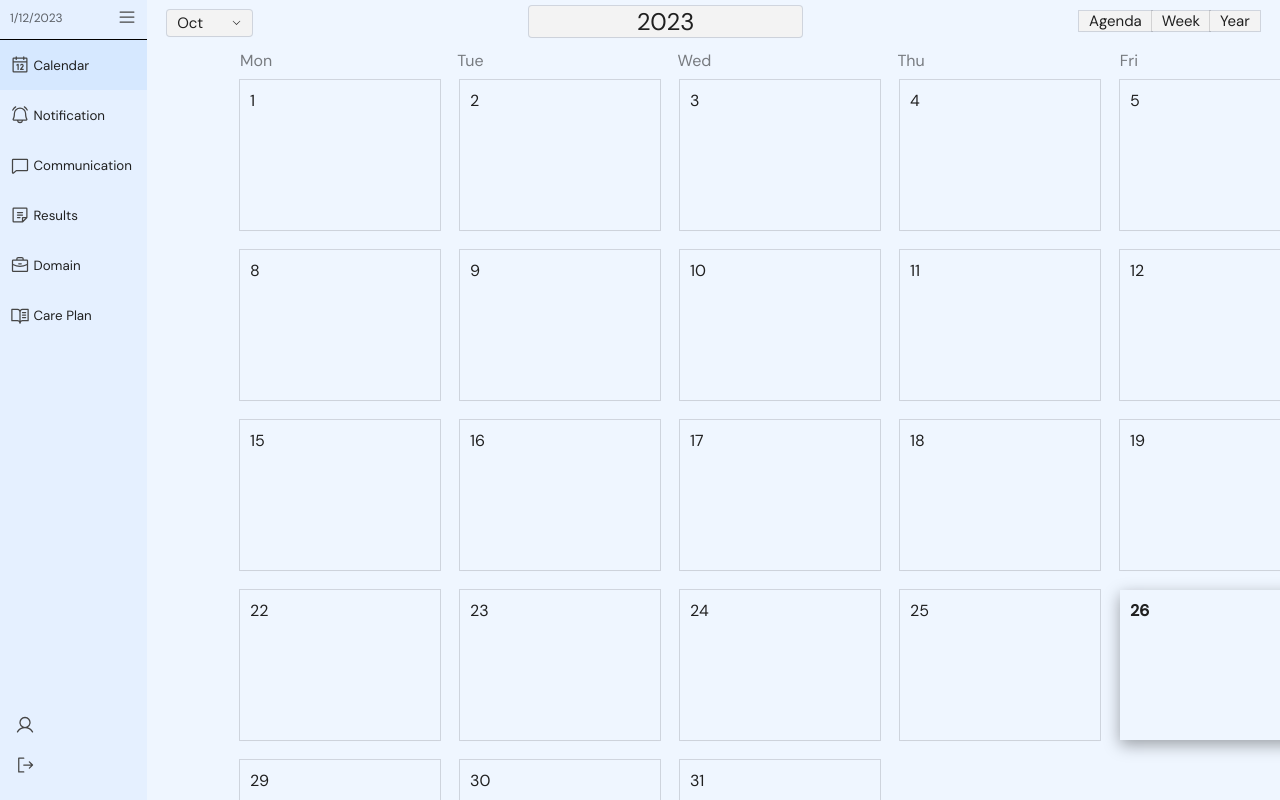
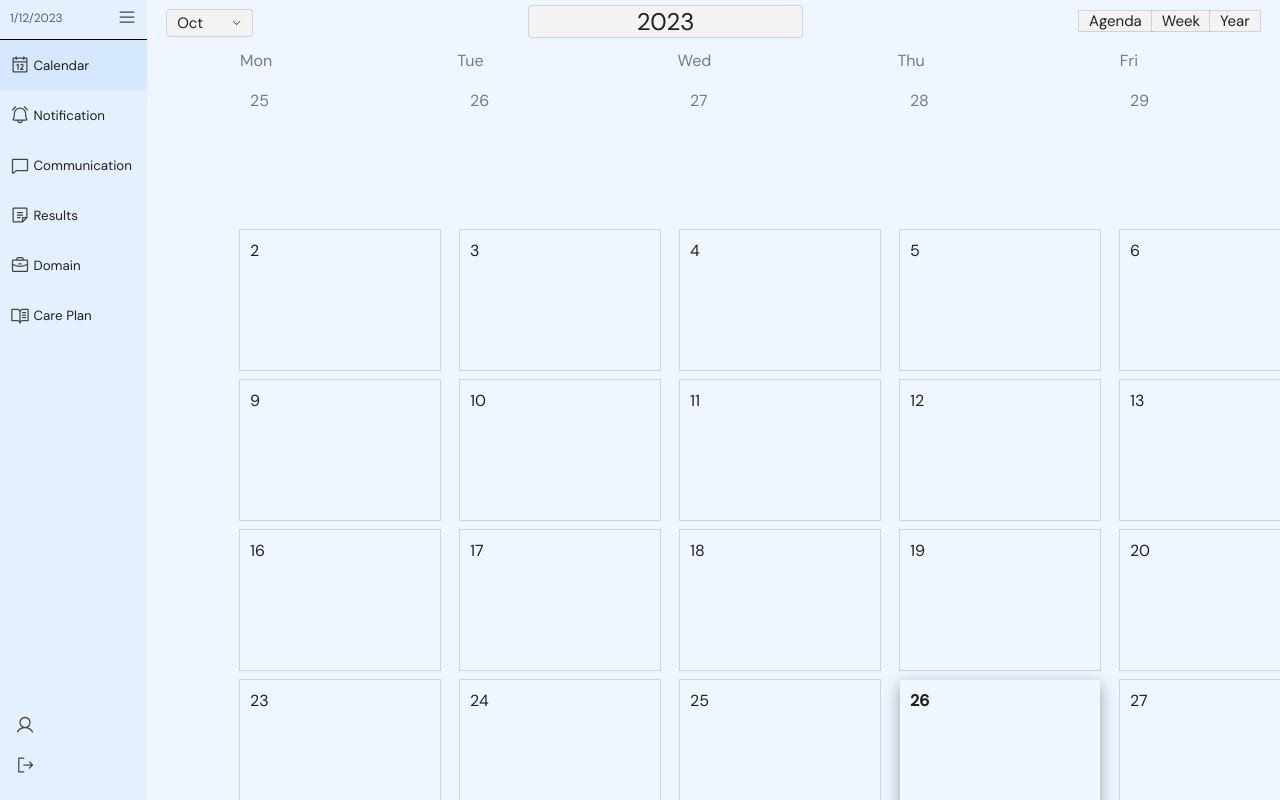
Before and after one commit to DiamondD7/yougotjob_client, a React (Vite) app: page /home in a window 1280 px wide. Both pictures are taken after a click on the button "Calendar". Shown: the top 800 px of the page. Built offline with nearby package versions, Linux system fonts and the light colour scheme.

Commit message:
implemented the funcionality of the previous months prefixes

```diff
--- a/src/components/Calendar/Calendar.jsx
+++ b/src/components/Calendar/Calendar.jsx
@@ -59,6 +59,52 @@ const Calendar = () => {
     setFullDate(handleYearChange(parseInt(selectedYear))); //updating the full calendar date if there is changes in year.
   }, [selectedYear]); //this will only run when the state got change
 
+  const getDaysFromPreviousMonth = () => {
+    //get the prefix of the last month
+
+    const todayDate = new Date(selectedYear, months.indexOf(selectedMonth), 1);
+    todayDate.setDate(0); // Set the date to the last day of the previous month
+    const daysInPreviousMonth = todayDate.getDate(); // Get the number of days in the previous month
+    const prefixDaysArray = [];
+
+    for (
+      let i = daysInPreviousMonth;
+      i > daysInPreviousMonth - todayDate.getDay();
+      i--
+    ) {
+      prefixDaysArray.unshift(i);
+    }
+
+    return prefixDaysArray;
+  };
+
+  const getNextMonthDays = () => {
+    //get the prefix of the next month
+
+    const nextMonthDate = new Date(
+      selectedYear,
+      months.indexOf(selectedMonth) + 1,
+      1
+    );
+    const currentMonthLastDay = new Date(
+      selectedYear,
+      months.indexOf(selectedMonth) + 1,
+      1
+    );
+    currentMonthLastDay.setDate(0); // Set the date to the last day of the previous month
+    const nextMonthPrefixArray = [];
+    for (
+      let i = nextMonthDate.getDate();
+      i <= 7 - currentMonthLastDay.getDay();
+      i++
+    ) {
+      nextMonthPrefixArray.push(i);
+    }
+    return nextMonthPrefixArray;
+  };
+
+  const nextMonthDays = getNextMonthDays();
+  const previousMonthDays = getDaysFromPreviousMonth();
   return (
     <div>
       <div className="calendar-headers__wrapper">
@@ -122,6 +168,14 @@ const Calendar = () => {
       </div>
 
       <div className="calendar-grid__wrapper">
+        {previousMonthDays.map((day, index) => (
+          <div
+            key={`prevDayCell-${index}`}
+            className="calendar-grid-day__wrapper previousMonthDay"
+          >
+            <p>{day}</p>
+          </div>
+        ))}
         {days.map(
           (day) => (
             days.splice(selectedMaxMonthDays),
@@ -138,6 +192,15 @@ const Calendar = () => {
             )
           )
         )}
+
+        {nextMonthDays.map((day, index) => (
+          <div
+            key={`nextDayCell-${index}`}
+            className="calendar-grid-day__wrapper nextMonthDay"
+          >
+            <p>{day}</p>
+          </div>
+        ))}
       </div>
     </div>
   );
--- a/src/styles/calendarstyles.css
+++ b/src/styles/calendarstyles.css
@@ -71,7 +71,7 @@
 .calendar-grid__wrapper{
     display: grid;
     grid-template-columns: repeat(7, 200px);
-    grid-template-rows: repeat(6, 150px);
+    grid-template-rows: repeat(6, 130px);
     gap: 20px;
 
     position: absolute;
@@ -82,9 +82,18 @@
 
 .calendar-grid-day__wrapper{
     box-shadow: rgba(0, 0, 0, 0.02) 0px 1px 3px 0px, rgba(27, 31, 35, 0.15) 0px 0px 0px 1px;
-    height: 150px;
+    height: 140px;
     width: 200px;
     padding: 10px;
+}
+
+.previousMonthDay, .previousMonthDay p{
+    color: rgba(0, 0, 0, 0.5);
+    box-shadow: none;
+}
+.nextMonthDay, .nextMonthDay p{
+    color: rgba(0, 0, 0, 0.5);
+    box-shadow: none;
 }
 
 .year-input{
```
